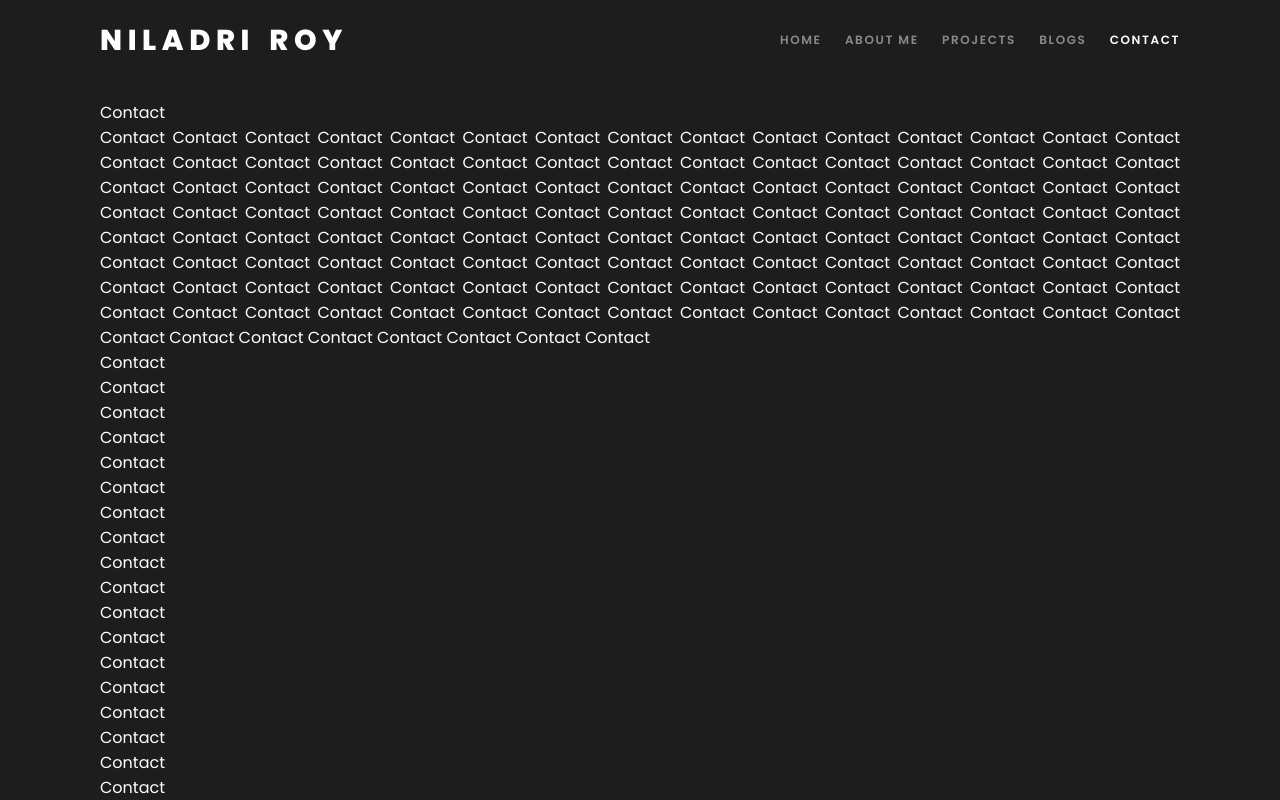
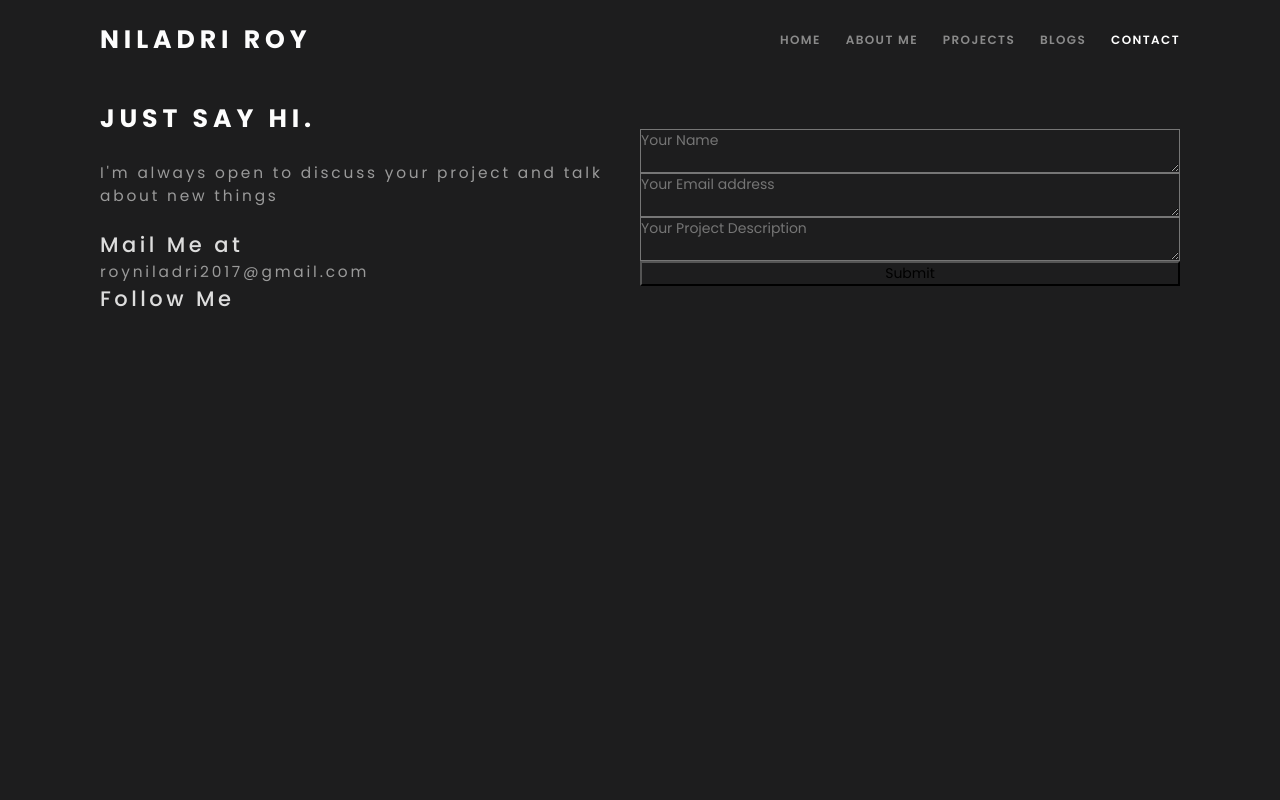
Before and after one commit to niladri-roy/Niladri-Roy-Frontend, a React (Create React App) app: page /contact in a window 1280 px wide. Shown: the top 800 px of the page. Built offline with nearby package versions, Linux system fonts and the light colour scheme.

Commit message:
frontend

```diff
--- a/package.json
+++ b/package.json
@@ -6,6 +6,7 @@
     "@testing-library/jest-dom": "^5.16.5",
     "@testing-library/react": "^13.4.0",
     "@testing-library/user-event": "^13.5.0",
+    "axios": "^1.4.0",
     "react": "^18.2.0",
     "react-dom": "^18.2.0",
     "react-markdown": "^8.0.7",
--- a/src/App.css
+++ b/src/App.css
@@ -5,6 +5,7 @@
     font-family: 'Poppins';
     font-style: normal;
     background-color: #1d1d1e;
+    font-size: var(--base-font-size);
 }
 
 
@@ -14,14 +15,12 @@
     color: #ffffff;
 }
 
-
-.container {
-    margin: 0 250px;
-}
-
 @media (max-width: 640px) {
     .container {
         margin: 0 30px;
+    }
+    *{
+        font-size: 12px;
     }
 }
 
@@ -29,31 +28,45 @@
     .container {
         margin: 0 50px;
     }
+    *{
+        font-size: 12px;
+    }
 }
 
 @media (min-width: 721px) and (max-width: 1280px) {
     .container {
         margin: 0 100px;
     }
-}
-
-@media (min-width: 1281px) and (max-width: 1440px) {
-    .container {
-        margin: 0 200px;
+    *{
+        font-size: 14px;
     }
 }
 
-@media (min-width: 1441px) {
+@media (min-width: 1281px)/*(max-width: 1440px)*/ {
     .container {
-        max-width: 940px;
-        margin: 0 auto;
+        max-width: 1000px;
+        margin-left: auto;
+        margin-right: auto;
+    }
+    *{
+        font-size: 16px;
     }
 }
 
+/* @media (min-width: 1441px) {
+    .container {
+        max-width: 900px;
+        margin-left: auto;
+        margin-right: auto;
+    }
+    *{
+        font-size: 16px;
+    }
+} */
+
 
 .content{
-    padding-top: 100px;
-    text-align: justify
+    padding: 100px 0;
 }
 
 .heading{
@@ -103,7 +116,7 @@
     --font-weight-regular: 400;
     --font-weight-medium: 500;
     --font-weight-semibold: 600;
-    --font-weight-extrabold: 800;
+    --font-weight-extrabold: 700;
     --base-font-size: 16px;
 
     /*Text Color*/
@@ -118,7 +131,7 @@
 
 }
 
-.h1{
+h1, .h1{
     font-size: 1.8rem;
     font-weight: var(--font-weight-extrabold);
     font-family: var(--font-family);
@@ -126,36 +139,57 @@
     letter-spacing: 0.35rem;
     line-height: var(--line-height);
     text-transform: uppercase;
-    word-spacing: 0.2rem;
 }
 
-.h2{
+h2, .h2{
     font-size: 1.5rem;
     font-weight: var(--font-weight-semibold);
     font-family: var(--font-family);
     color: var(--heading-2-color);
     letter-spacing: 0.25rem;
     line-height: var(--line-height);
-    word-spacing: 0.2rem;
 }
 
-.h3{
+h3, .h3{
     font-size: 1.5rem;
     font-weight: var(--font-weight-medium);
     font-family: var(--font-family);
     color: var(--heading-3-color);
     letter-spacing: 0.25rem;
     line-height: var(--line-height);
-    word-spacing: 0.2rem;
 }
 
-.p{
+h4, p, .p{
     font-size: 1.1rem;
     font-weight: var(--font-weight-regular);
     font-family: var(--font-family);
     color: var(--paragraph-color);
     letter-spacing: 0.2rem;
-    word-spacing: 0.2rem;
     line-height: var(--line-height);
-    text-align: left;
 }
+
+
+
+
+
+
+
+
+
+/* For WebKit-based browsers (Chrome, Safari) */
+::-webkit-scrollbar {
+    width: 0.5rem;
+}
+
+::-webkit-scrollbar-track {
+    background-color: var(--black-color);
+}
+
+::-webkit-scrollbar-thumb {
+    background-color: var(--paragraph-color);
+    border-radius: 5px;
+}
+
+::-webkit-scrollbar-thumb:hover {
+    background-color: var(--heading-3-color);
+}
--- a/src/components/Blogs/Blogs.jsx
+++ b/src/components/Blogs/Blogs.jsx
@@ -1,18 +1,9 @@
-import React from 'react';
+import {React} from 'react';
 import image from './blog.jpg';
 import './Blogs.css';
-import ReactMarkdown from 'react-markdown';
+
 
 const Blogs = () => {
-
-  const markdown = `
-  # My Blog Post
-  ## My Blog Post
-  ### My Blog Post
-  #### My Blog Post
-  `;
-
-  const markdownEdit = <ReactMarkdown>{markdown}</ReactMarkdown>
 
   return (
     <div className='content container'>
@@ -38,7 +29,6 @@ const Blogs = () => {
           </div>
         </div>
       </div>
-      {markdownEdit}
     </div>
   )
 }
--- /dev/null
+++ b/src/components/Contact/Contact.css
@@ -0,0 +1,15 @@
+.contact-container{
+    display: flex;
+    flex-direction: row;
+    justify-content: space-between;
+    align-items: center;
+}
+
+.introduction, .form{
+    width: 50%;
+}
+
+.form{
+    display: flex;
+    flex-direction: column;
+}
--- a/src/components/Contact/Contact.jsx
+++ b/src/components/Contact/Contact.jsx
@@ -1,176 +1,31 @@
 import React from 'react'
+import './Contact.css'
 
 const Contact = () => {
   return (
-    <div className='content container'>
-      Contact<br />
-      Contact
-      Contact
-      Contact
-      Contact
-      Contact
-      Contact
-      Contact
-      Contact
-      Contact
-      Contact
-      Contact
-      Contact
-      Contact
-      Contact
-      Contact
-      Contact
-      Contact
-      Contact
-      Contact
-      Contact
-      Contact
-      Contact
-      Contact
-      Contact
-      Contact
-      Contact
-      Contact
-      Contact
-      Contact
-      Contact
-      Contact
-      Contact
-      Contact
-      Contact
-      Contact
-      Contact
-      Contact
-      Contact
-      Contact
-      Contact
-      Contact
-      Contact
-      Contact
-      Contact
-      Contact
-      Contact
-      Contact
-      Contact
-      Contact
-      Contact
-      Contact
-      Contact
-      Contact
-      Contact
-      Contact
-      Contact
-      Contact
-      Contact
-      Contact
-      Contact
-      Contact
-      Contact
-      Contact
-      Contact
-      Contact
-      Contact
-      Contact
-      Contact
-      Contact
-      Contact
-      Contact
-      Contact
-      Contact
-      Contact
-      Contact
-      Contact
-      Contact
-      Contact
-      Contact
-      Contact
-      Contact
-      Contact
-      Contact
-      Contact
-      Contact
-      Contact
-      Contact
-      Contact
-      Contact
-      Contact
-      Contact
-      Contact
-      Contact
-      Contact
-      Contact
-      Contact
-      Contact
-      Contact
-      Contact
-      Contact
-      Contact
-      Contact
-      Contact
-      Contact
-      Contact
-      Contact
-      Contact
-      Contact
-      Contact
-      Contact
-      Contact
-      Contact
-      Contact
-      Contact
-      Contact
-      Contact
-      Contact
-      Contact
-      Contact
-      Contact
-      Contact
-      Contact
-      Contact
-      Contact
-      Contact
-      Contact
-      Contact
-      Contact<br />
-      Contact<br />
-      Contact<br />
-      Contact<br />
-      Contact<br />
-      Contact<br />
-      Contact<br />
-      Contact<br />
-      Contact<br />
-      Contact<br />
-      Contact<br />
-      Contact<br />
-      Contact<br />
-      Contact<br />
-      Contact<br />
-      Contact<br />
-      Contact<br />
-      Contact<br />
-      Contact<br />
-      Contact<br />
-      Contact<br />
-      Contact<br />
-      Contact<br />
-      Contact<br />
-      Contact<br />
-      Contact<br />
-      Contact<br />
-      Contact<br />
-      Contact<br />
-      Contact<br />
-      Contact<br />
-      Contact<br />
-      Contact<br />
-      Contact<br />
-      Contact<br />
-      Contact<br />
-      Contact<br />
-      Contact<br />
-      Contact<br />
-      Contact<br />
+    <div className="contact">
+      <div className="container content contact-container">
+        <div className="introduction">
+          <div className="h1">Just Say Hi.</div>
+          <div className="p">I'm always open to discuss your project and talk about new things</div>
+          <div className="mail-links">
+            <div className="mail">
+              <h3>Mail Me at</h3>
+              <p>royniladri2017@gmail.com</p>
+            </div>
+            <div className="socialMedia">
+              <h3>Follow Me</h3>
+              {/* <a href="">1</a><a href="">2</a><a href="">3</a><a href="">4</a><a href="">5</a> */}
+            </div>
+          </div>
+        </div>
+        <div className="form">
+            <textarea className='form-topic' id='Name' placeholder='Your Name'></textarea>
+            <textarea className='form-topic' id='Email ' placeholder='Your Email address'></textarea>
+            <textarea className='form-topic' id='Project' placeholder='Your Project Description'></textarea>
+            <button>Submit</button>
+        </div>
+      </div>
     </div>
   )
 }
--- a/src/components/Header/Header.css
+++ b/src/components/Header/Header.css
@@ -6,6 +6,7 @@
     justify-content: center;
     align-items: center;
     width: 100%;
+    z-index: 1000;
 }
 
 .navbar-content {
@@ -88,3 +89,7 @@
         width: 50%
     }
 }
+
+.show{
+    opacity: 1;
+}
--- a/src/components/Header/Header.jsx
+++ b/src/components/Header/Header.jsx
@@ -33,7 +33,7 @@ const Header = () =>
   }
 
   return (
-    <div className='navbar'>
+    <div className='navbar show'>
       <div className="navbar-content container">
         <div className="h1 logo">
           Niladri Roy
--- a/src/components/Home/Home.css
+++ b/src/components/Home/Home.css
@@ -14,8 +14,6 @@
 .introduction{
     display: flex;
     flex-direction: column;
-    justify-content: center;
-    align-items: flex-start;
     gap: 22.5px;
 }
 
--- a/src/components/Home/Home.jsx
+++ b/src/components/Home/Home.jsx
@@ -11,7 +11,7 @@ const Home = () => {
             Niladri Roy
           </div>
           <div className="h3">
-            Aspiring<span className='h2'> Software</span> and <span className='h2'>Full Stack Developer</span>
+            Aspiring<span className="h2"> Software</span> and <span className="h2">Full Stack Developer</span>
           </div>
           <div className="p">
             “Unlocking the Possibilities of Code,<br/>Crafting Digital Solutions with Precision”
--- /dev/null
+++ b/src/pages/HomePage.css
@@ -0,0 +1,12 @@
+/* Initially hide the sections with opacity 0 */
+.hidden {
+    opacity: 0;
+    filter: blur(5px);
+    transition: all 1.5s;
+}
+
+/* Show the sections with opacity 1 when they are in the viewport */
+.visible {
+    filter: blur(0);
+    opacity: 1;
+}
--- a/src/pages/HomePage.jsx
+++ b/src/pages/HomePage.jsx
@@ -1,21 +1,50 @@
-import React from 'react'
-
-import Home from '../components/Home/Home'
-import About from '../components/About/About'
-import Projects from '../components/Projects/Projects'
-import Blogs from '../components/Blogs/Blogs'
-import Contact from '../components/Contact/Contact'
+import React, { useEffect } from 'react';
+import Home from '../components/Home/Home';
+import About from '../components/About/About';
+import Projects from '../components/Projects/Projects';
+import Blogs from '../components/Blogs/Blogs';
+import Contact from '../components/Contact/Contact';
+import './HomePage.css';
 
 const HomePage = () => {
+  useEffect(() => {
+    const observer = new IntersectionObserver((entries) => {
+      entries.forEach((entry) => {
+        if (entry.isIntersecting) {
+          entry.target.classList.add('visible');
+        } else {
+          entry.target.classList.remove('visible');
+        }
+      });
+    });
+
+    const hiddenElements = document.querySelectorAll('.hidden');
+    hiddenElements.forEach((element) => observer.observe(element));
+
+    return () => {
+      hiddenElements.forEach((element) => observer.unobserve(element));
+    };
+  }, []); // Empty dependency array
+
   return (
     <div>
-        <Home/>
-        <About/>
-        <Projects/>
-        <Blogs/>
-        <Contact/>
+      <section className="hidden">
+        <Home />
+      </section>
+      <section className="hidden">
+        <About />
+      </section>
+      <section className="hidden">
+        <Projects />
+      </section>
+      <section className="hidden">
+        <Blogs />
+      </section>
+      <section className="hidden">
+        <Contact />
+      </section>
     </div>
-  )
-}
+  );
+};
 
-export default HomePage
+export default HomePage;
```
Also changed, not shown: src/components/Blogs/demoBlog.jsx (added, +49 -0 lines), 2 other files (tests, documents, lock files or other folders).
